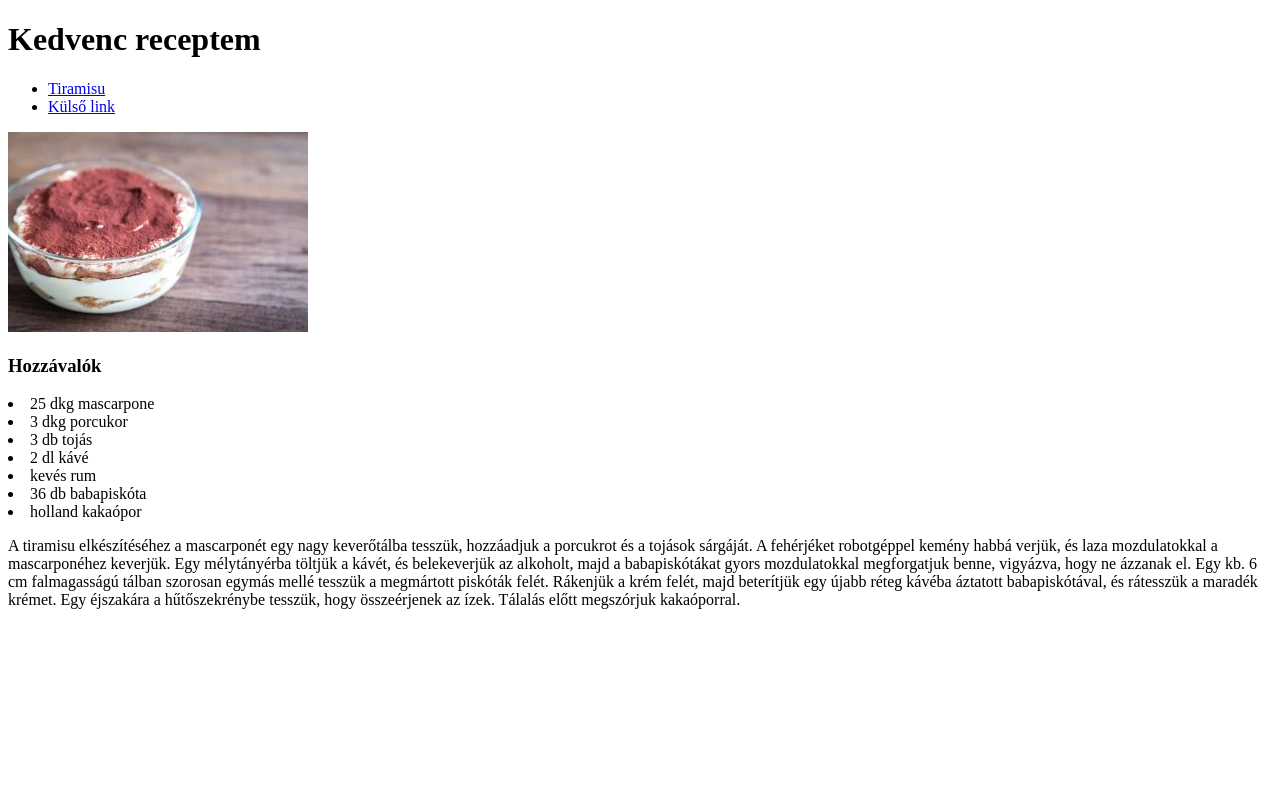
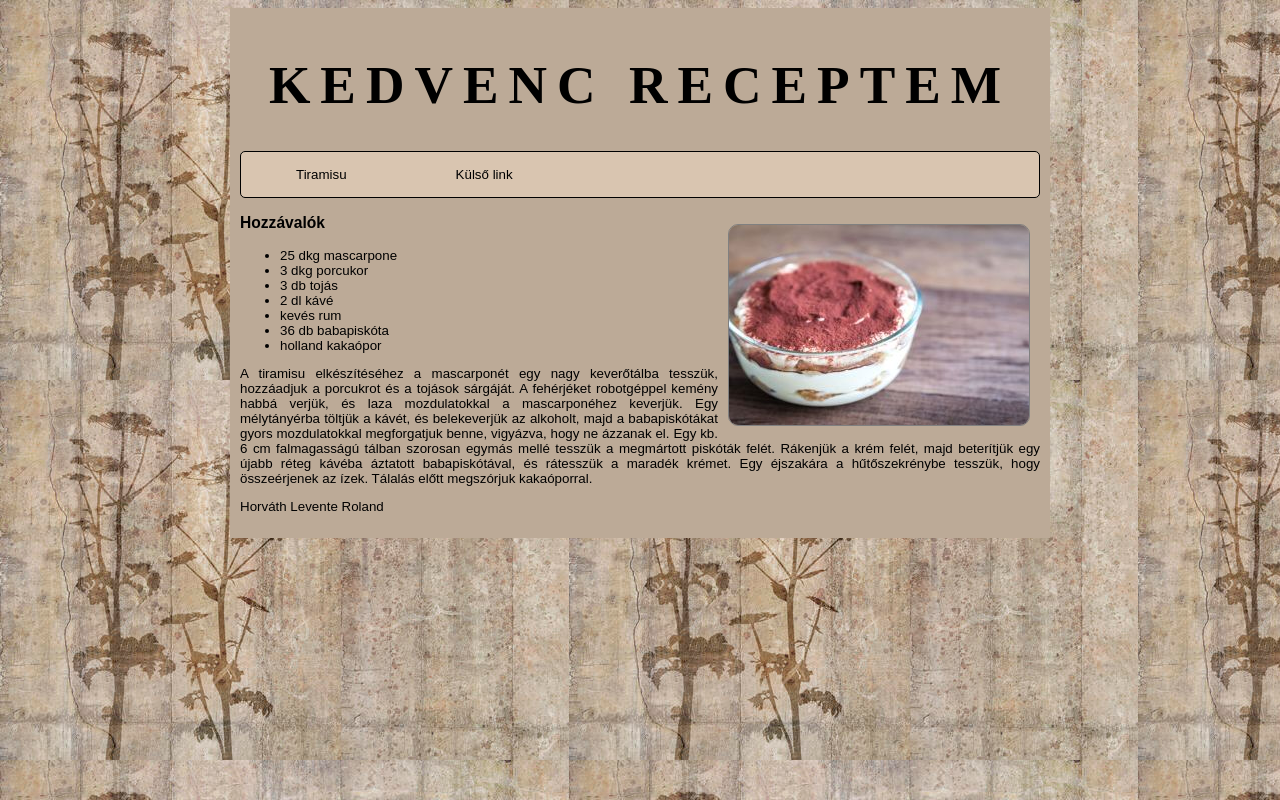
Before and after one commit to Levi0412/dolgozat, a plain HTML site: page index.html in a window 1280 px wide. Drawn offline with Linux system fonts and the light colour scheme.

Commit message:
HTML, CSS kesz

```diff
--- a/index.html
+++ b/index.html
@@ -1,10 +1,10 @@
 <!DOCTYPE html>
 <html lang="hu">
   <head>
-    <meta charset="UTF-8" />
-    <meta name="viewport" content="width=device-width, initial-scale=1.0" />
+    <meta charset="UTF-8">
+    <meta name="viewport" content="width=device-width, initial-scale=1.0">
     <title>Horváth Levente Roland</title>
-    <link rel="stylesheet" href="stilus.css" />
+    <link rel="stylesheet" href="stilus.css">
   </head>
   <body>
     <div id="tarolo">
@@ -21,9 +21,10 @@
       </div>
       <div class="tartalom">
         <div class="kepek">
-          <img src="kepek/kep_300.jpg" alt="tiramisu" />
+          <img src="kepek/kep_300.jpg" alt="tiramisu">
         </div>
         <h3>Hozzávalók</h3>
+        <ul>
           <li>25 dkg mascarpone</li>
           <li>3 dkg porcukor</li>
           <li>3 db tojás</li>
@@ -31,6 +32,7 @@
           <li>kevés rum</li>
           <li>36 db babapiskóta</li>
           <li>holland kakaópor</li>
+        </ul>
         <p>
           A tiramisu elkészítéséhez a mascarponét egy nagy keverőtálba tesszük,
           hozzáadjuk a porcukrot és a tojások sárgáját. A fehérjéket robotgéppel
@@ -44,6 +46,9 @@
           hogy összeérjenek az ízek. Tálalás előtt megszórjuk kakaóporral.
         </p>
       </div>
+      <div class="lablec">
+        <p>Horváth Levente Roland</p>
+       </div>
     </div>
   </body>
 </html>
--- /dev/null
+++ b/stilus.css
@@ -0,0 +1,53 @@
+body {
+  background-image: url(hatterkepek/hatter4.jpg);
+  font-family: sans-serif;
+  font-size: 10pt;
+  text-align: justify;
+
+}
+#tarolo {
+    width: 800px;
+    background-color:#bcaa97;
+    margin:auto;
+    padding:10px;
+}
+.kepek{
+    float:right;
+    margin: 5px;
+    padding:5px;
+}
+
+.kepek img{
+    max-width: 100%;
+    height:auto;
+    border:1px solid grey;
+    border-radius: 10px;
+}
+.fejlec{
+    font-size: 20pt;
+    letter-spacing: 10px;
+    text-transform: uppercase;
+    font-family:'cursive';
+    text-align: center;
+}
+p {
+    text-align: justify;
+}
+#nav {
+    background-color: #d9c5b0;
+    gap: 10px;
+    display: grid;
+    grid-template-columns: 1fr 4fr;
+    border:solid;
+    border-width: 1px;
+    border-radius: 5px;
+}
+#nav li{
+    padding:10px;
+    margin: 5px;
+    list-style-type:none;
+}
+#nav a {
+    text-decoration: none;
+    color:black;
+}
```
Lines whose indentation alone changed are shown as unchanged.
